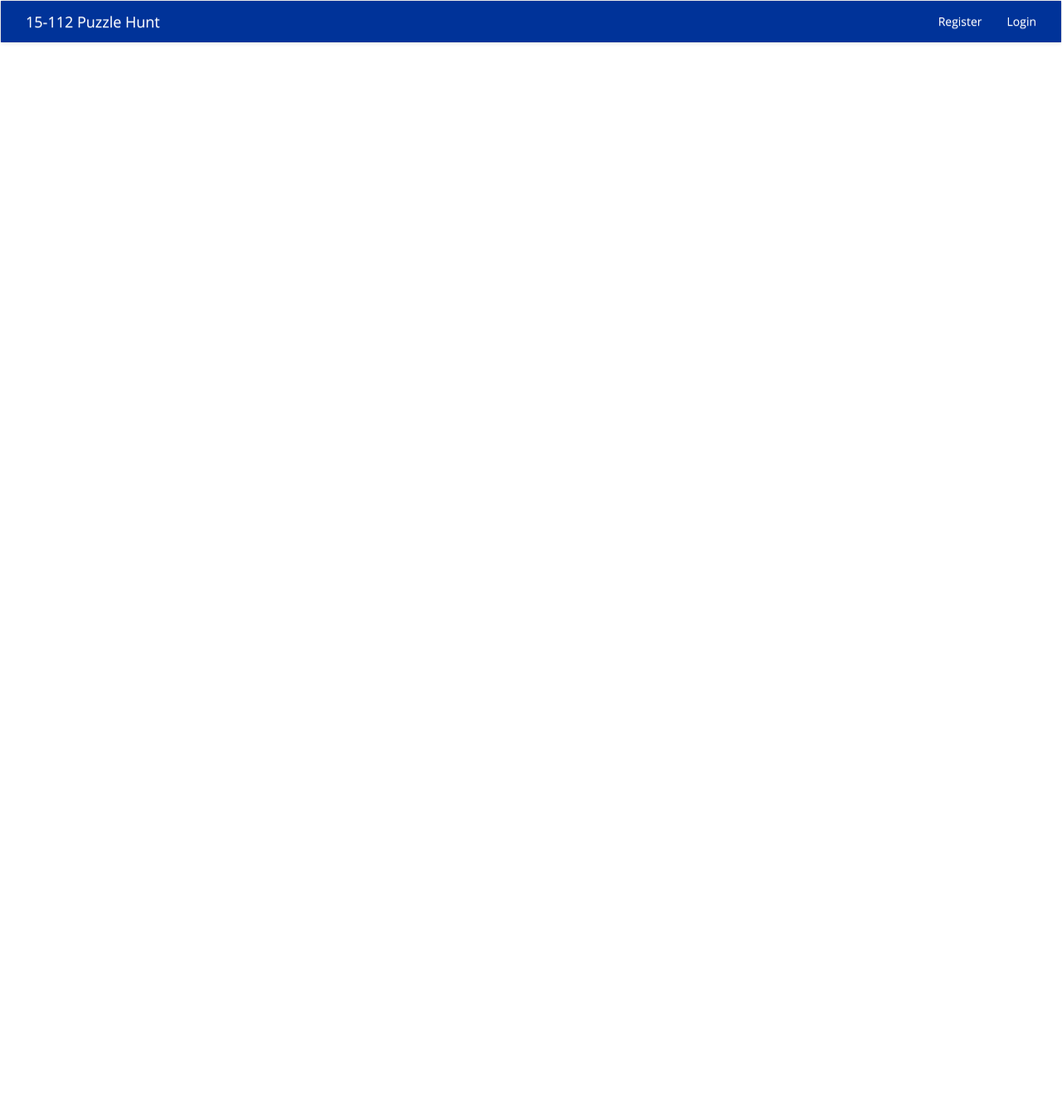
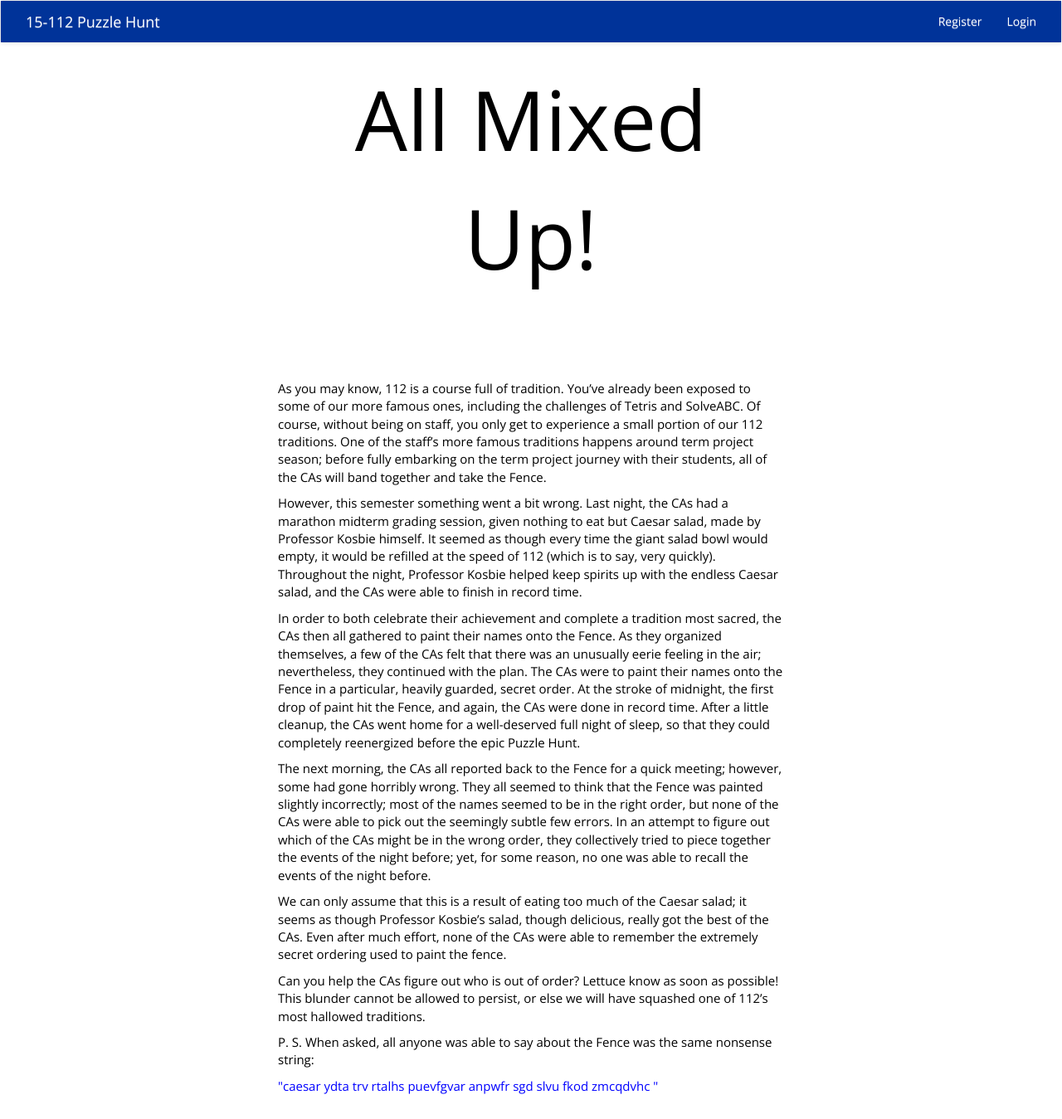
Before and after one commit to rnvarma/15112PuzzleHunt, a Django app: template puzzlehunt/puzzlehunt/templates/puzzles/5.html in a window 1280 px wide. Shown: the whole page at 83% size. Run offline with Django 3.2, Linux system fonts and the light colour scheme; the template is opened without the code that fills it, so the values that code supplies are empty; parts of the project's set-up code (start-up, migrations or seed data) failed here and were passed over; some libraries are stand-ins or nearby versions.

Commit message:
Added a few small things about the Fence. Have fun!

```diff
--- a/puzzlehunt/puzzlehunt/templates/puzzles/5.html
+++ b/puzzlehunt/puzzlehunt/templates/puzzles/5.html
@@ -1 +1,46 @@
 {% extends 'base.html' %}
+{% load staticfiles %}
+
+{% block css %}
+    <link href="{% static 'css/fence.css' %}" rel="stylesheet">
+{% endblock %}
+
+{% block body %}
+<div class="container">
+    <div class="title-text">
+        All Mixed Up!
+    </div>
+    <div class="flavor-text">
+        <p>
+            As you may know, 112 is a course full of tradition. You’ve already been exposed to some of our more famous ones, including the challenges of Tetris and SolveABC. Of course, without being on staff, you only get to experience a small portion of our 112 traditions. One of the staff’s more famous traditions happens around term project season; before fully embarking on the term project journey with their students, all of the CAs will band together and take the Fence.
+        </p>
+        <p>
+            However, this semester something went a bit wrong. Last night, the CAs had a marathon midterm grading session, given nothing to eat but Caesar salad, made by Professor Kosbie himself. It seemed as though every time the giant salad bowl would empty, it would be refilled at the speed of 112 (which is to say, very quickly). Throughout the night, Professor Kosbie helped keep spirits up with the endless Caesar salad, and the CAs were able to finish in record time.
+        </p>
+        <p>
+            In order to both celebrate their achievement and complete a tradition most sacred, the CAs then all gathered to paint their names onto the Fence. As they organized themselves, a few of the CAs felt that there was an unusually eerie feeling in the air; nevertheless, they continued with the plan. The CAs were to paint their names onto the Fence in a particular, heavily guarded, secret order. At the stroke of midnight, the first drop of paint hit the Fence, and again, the CAs were done in record time. After a little cleanup, the CAs went home for a well-deserved full night of sleep, so that they could completely reenergized before the epic Puzzle Hunt.
+        </p>
+        <p>
+            The next morning, the CAs all reported back to the Fence for a quick meeting; however, some had gone horribly wrong. They all seemed to think that the Fence was painted slightly incorrectly; most of the names seemed to be in the right order, but none of the CAs were able to pick out the seemingly subtle few errors. In an attempt to figure out which of the CAs might be in the wrong order, they collectively tried to piece together the events of the night before; yet, for some reason, no one was able to recall the events of the night before.
+        </p>
+        <p>
+            We can only assume that this is a result of eating too much of the Caesar salad; it seems as though Professor Kosbie’s salad, though delicious, really got the best of the CAs. Even after much effort, none of the CAs were able to remember the extremely secret ordering used to paint the fence.
+        </p>
+        <p>
+            Can you help the CAs figure out who is out of order? Lettuce know as soon as possible! This blunder cannot be allowed to persist, or else we will have squashed one of 112’s most hallowed traditions.
+        </p>
+        <p>
+            P. S. When asked, all anyone was able to say about the Fence was the same nonsense string:
+        </p>
+        <div class="caesar">
+            <p>
+                "caesar ydta trv rtalhs puevfgvar anpwfr sgd slvu fkod zmcqdvhc "
+            </p>
+        </div>
+    </div>
+
+</div>
+
+
+
+{% endblock  %}
--- /dev/null
+++ b/puzzlehunt/static/css/fence.css
@@ -0,0 +1,26 @@
+.title-text{
+    color: black;
+    size: 100px;
+    font-size: 100px;
+    text-align: center;
+    margin-top: 0px;
+    margin-right: auto;
+    margin-left: auto;
+    margin-bottom: 100px;
+}
+
+.flavor-text{
+    color:black;
+    font-size: 15px;
+}
+
+.caesar{
+    color:blue;
+    height: 50px;
+}
+
+.container{
+    margin-left: auto;
+    margin-right: auto;
+    width: 50%;
+}
```
Also changed, not shown: puzzlehunt/db.sqlite3.
